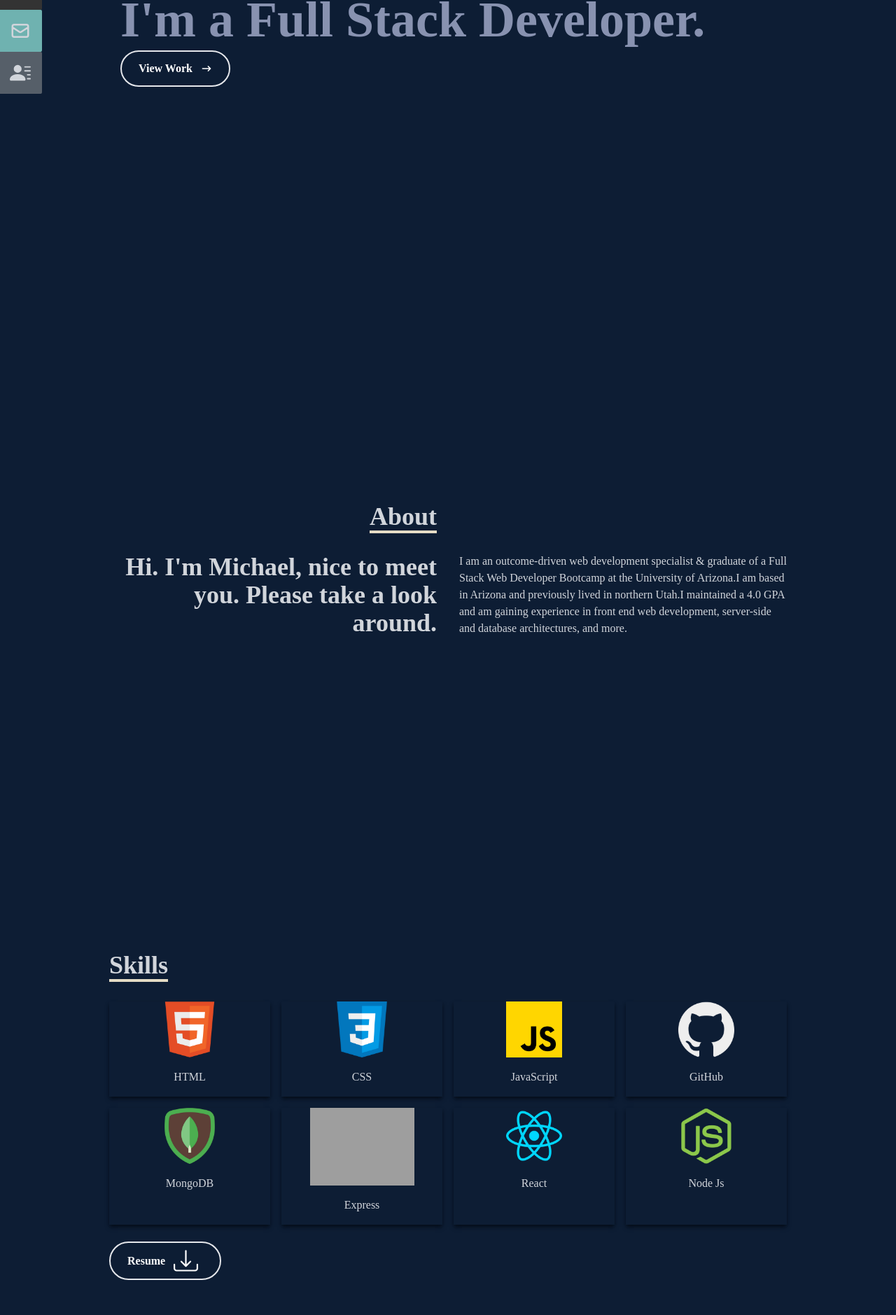
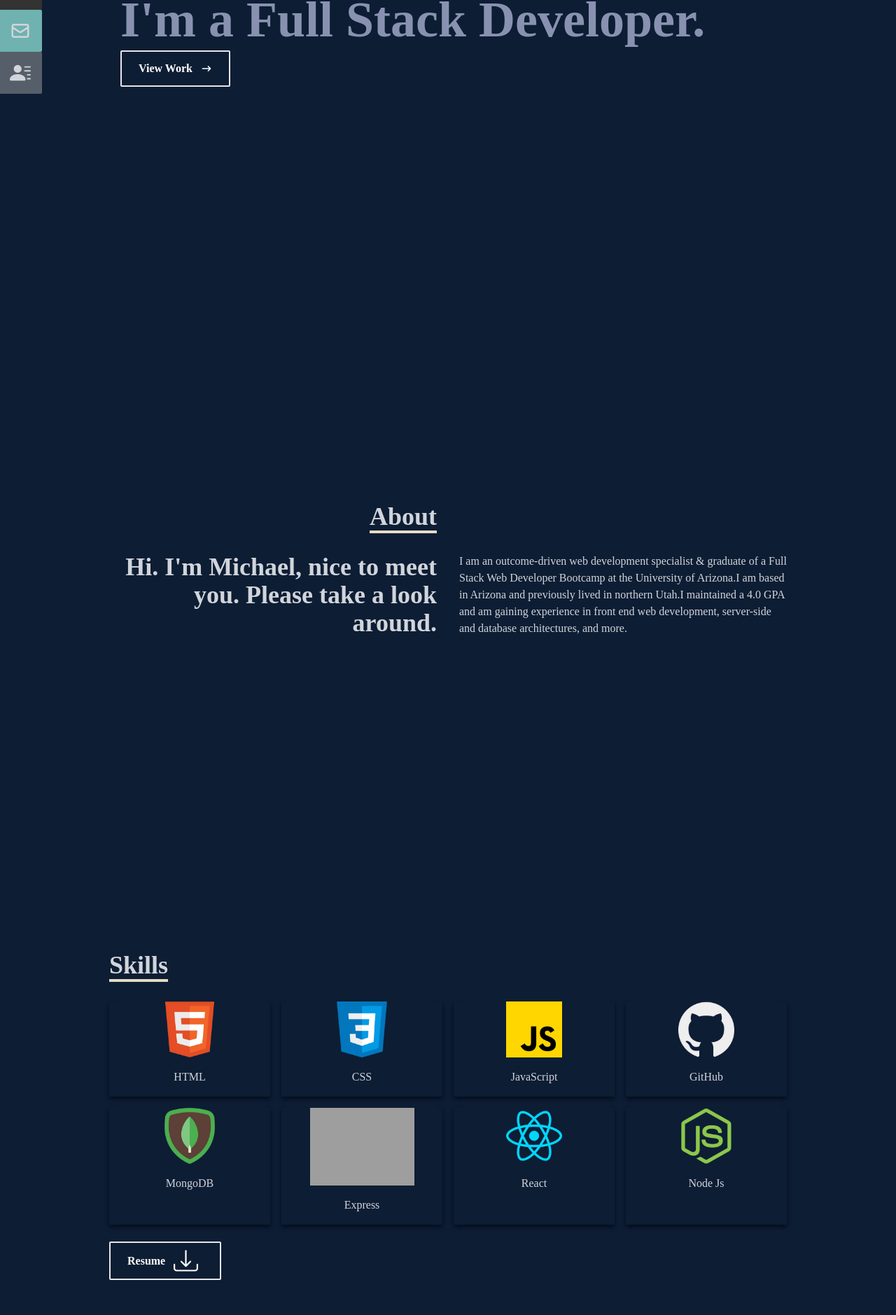
Before and after one commit to michaelwwalker42/mw-portfolio, a React (Create React App) app: page / in a window 1280 px wide. Shown: the part 386-2265 px from the top of the page at 70% size. Built offline with nearby package versions, Linux system fonts and the light colour scheme; grey boxes are pictures that could not be loaded.

Commit message:
some style changes

```diff
--- a/src/components/About.jsx
+++ b/src/components/About.jsx
@@ -2,7 +2,7 @@ import React from 'react'
 
 const About = () => {
   return (
-    <div name='About' className='w-full h-screen text-gray-300 background-blue'>
+    <div name='About' className='w-full h-screen text-gray-300'>
       <div className='flex flex-col justify-center items-center w-full h-full'>
         <div className='max-w-[1000px] w-full grid grid-cols-2 gap-8'>
           <div className='sm:text-right pb-8 pl-4'>
--- a/src/components/Contact.jsx
+++ b/src/components/Contact.jsx
@@ -20,7 +20,7 @@ const Contact = () => {
   ]
 
   return (
-    <div name='Contact' className='w-full h-screen background-blue flex justify-center items-center p-4'>
+    <div name='Contact' className='w-full flex justify-center items-center p-4 my-28'>
       <form method='POST' action="https://getform.io/f/fe4ee176-7f9c-4c7f-ba1c-b712a9805f15" className='flex flex-col max-w-[600px] w-full'>
         <div className='pb-8'>
           <h2
@@ -45,7 +45,7 @@ const Contact = () => {
         <input className='rounded-sm bg-[#dbe3fc] p-2' type="text" placeholder='Name' name='name' />
         <input className='rounded-sm my-4 p-2 bg-[#dbe3fc]' type="email" placeholder='Email' name='email' />
         <textarea className='rounded-sm bg-[#dbe3fc] p-2' name="message" rows="10" placeholder='Message'></textarea>
-        <button className='rounded-full font-bold text-white border-2 hover:bg-[#e5dcc5] hover:border-[#e5dcc5] px-4 py-3 my-8 mx-auto flex items-center hover:text-[#0a192f]'>Message Me</button>
+        <button className='rounded-sm font-bold text-white border-2 hover:bg-[#e5dcc5] hover:border-[#e5dcc5] px-4 py-3 my-8 mx-auto flex items-center hover:text-[#0a192f]'>Message Me</button>
       </form>
     </div>
   )
--- a/src/components/Home.jsx
+++ b/src/components/Home.jsx
@@ -4,7 +4,7 @@ import { Link } from 'react-scroll';
 
 const Home = () => {
   return (
-    <div name='Home' className='w-full h-screen background-blue'>
+    <div name='Home' className='w-full h-screen'>
       {/* container  */}
       <div className='max-w-[1000px] mx-auto px-8 flex flex-col justify-center h-full'>
         <p className='text-[#e5dcc5]'>Hi, name is</p>
@@ -12,7 +12,7 @@ const Home = () => {
         <h2 className='text-4xl sm:text-7xl font-bold text-[#8892b0]'>I'm a Full Stack Developer.</h2>
         <div>
           {/* button  */}
-          <button className='rounded-full text-white font-bold group border-2 px-6 py-3 my-2 flex items-center hover:bg-[#e5dcc5] hover:border-[#e5dcc5] hover:text-[#0a192f]'>
+          <button className='rounded-sm text-white font-bold group border-2 px-6 py-3 my-2 flex items-center hover:bg-[#e5dcc5] hover:border-[#e5dcc5] hover:text-[#0a192f]'>
             <Link to='Work' smooth={true} duration={500}>
               View Work
             </Link>
--- a/src/components/Navbar.jsx
+++ b/src/components/Navbar.jsx
@@ -18,10 +18,10 @@ const Navbar = () => {
   const menuItems = ['Home', 'About', 'Skills', 'Work', 'Contact'];
 
   return (
-    <div className='fixed w-full h-[80px] flex justify-between items-center px-4 text-gray-300 background-blue'>
+    <div className='fixed w-full h-[80px] flex justify-between items-center px-4 text-gray-300 background-blue z-10'>
       <div className='cursor-pointer'>
         <Link to='Home' smooth={true} duration={500}>
-          <img src={Logo} alt='MW Logo' style={{ width: '80px' }} />
+          <img src={Logo} alt='MW Logo' style={{ width: '80px' }} className='rounded-full' />
         </Link>
       </div>
 
--- a/src/components/Skills.jsx
+++ b/src/components/Skills.jsx
@@ -72,7 +72,7 @@ const Skills = () => {
   ]
 
   return (
-    <div name='Skills' className='w-full h-screen background-blue text-gray-300'>
+    <div name='Skills' className='w-full h-screen  text-gray-300'>
       {/* Container */}
       <div className='max-w-[1000px] mx-auto p-4 flex flex-col justify-center w-full h-full'>
         <div>
@@ -91,7 +91,7 @@ const Skills = () => {
           ))}
 
           {/* Resume */}
-          <button className='rounded-full w-[160px] text-white font-bold group border-2 px-6 py-2 my-2 flex  items-center hover:bg-[#e5dcc5] hover:border-[#e5dcc5] hover:text-[#0a192f]'>
+          <button className='rounded-sm w-[160px] text-white font-bold group border-2 px-6 py-2 my-2 flex  items-center hover:bg-[#e5dcc5] hover:border-[#e5dcc5] hover:text-[#0a192f]'>
             Resume
             <span className='px-3 cursor-pointer hover:text-[#0a192f]'>
               <a href={resume} download>
--- a/src/components/Work.jsx
+++ b/src/components/Work.jsx
@@ -48,7 +48,7 @@ const projects = [
 
 const Work = () => {
   return (
-    <div name='Work' className='w-full md:h-screen text-gray-300 background-blue'>
+    <div name='Work' className='w-full md:h-screen text-gray-300'>
       <div className='max-w-[1000px] mx-auto p-4 flex flex-col justify-center w-full h-full'>
         <div className='pb-8'>
           <p className='text-4xl font-bold inline border-b-4 text-gray-300 border-[#e5dcc5]'>Work</p>
--- a/src/index.css
+++ b/src/index.css
@@ -2,11 +2,13 @@
 @tailwind components;
 @tailwind utilities;
 
-@import url('https://fonts.googleapis.com/css2?family=Raleway:wght@300;400;500;600;700;800;900&display=swap');
+@import url('https://fonts.googleapis.com/css2?family=Spectral:wght@300;400;500;600;700;800&display=swap');
+
 
 @layer base {
   body {
-    @apply font-[Raleway];
+    @apply font-[Spectral];
+    @apply background-blue;
   }
 
   li {
@@ -37,5 +39,5 @@
 }
 
 .transparent-blue {
-  background-color: rgba(13, 29, 52, 0.95);
+  background-color: rgba(0, 0, 0, 0.95);
 }
```
